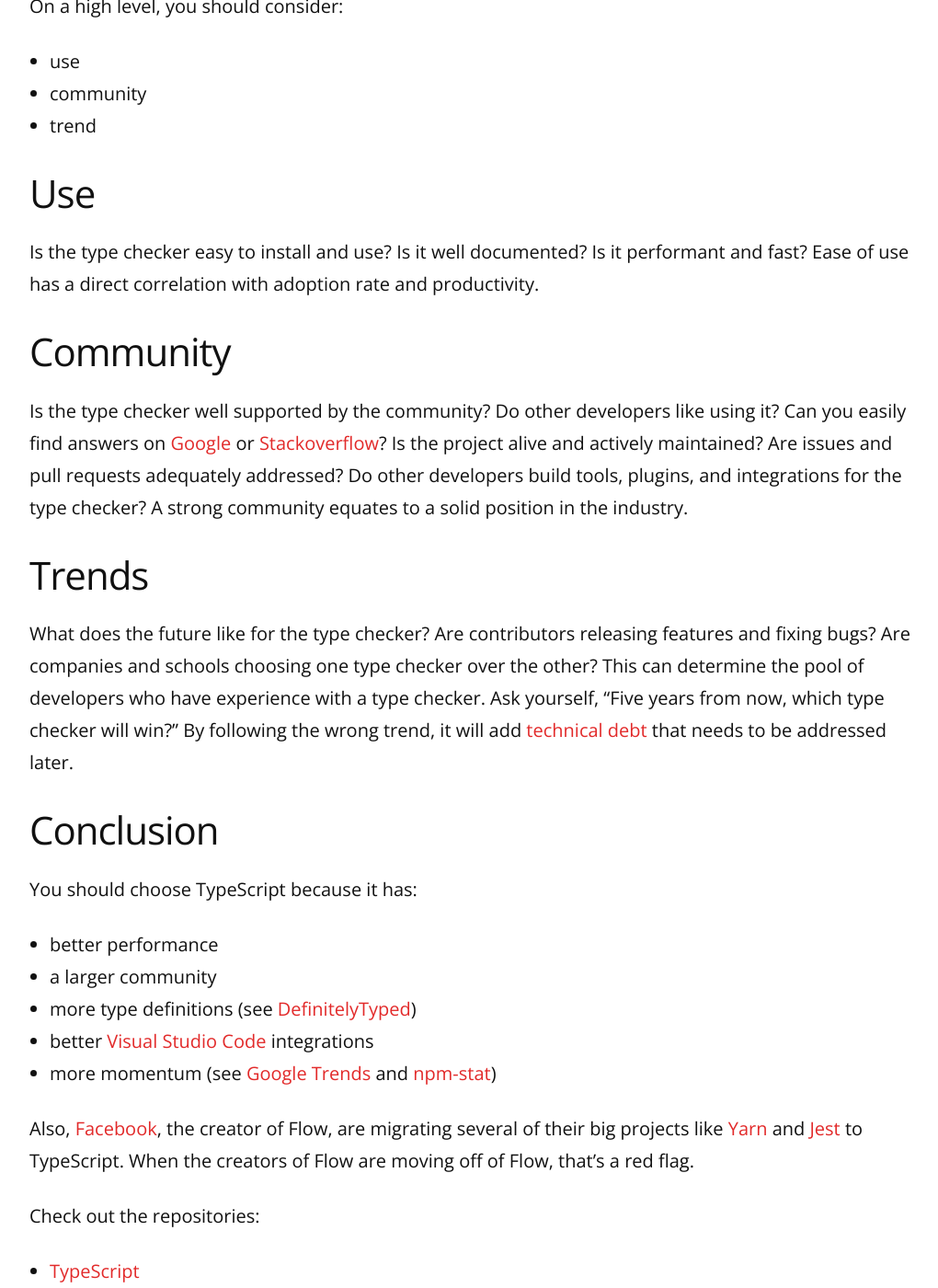
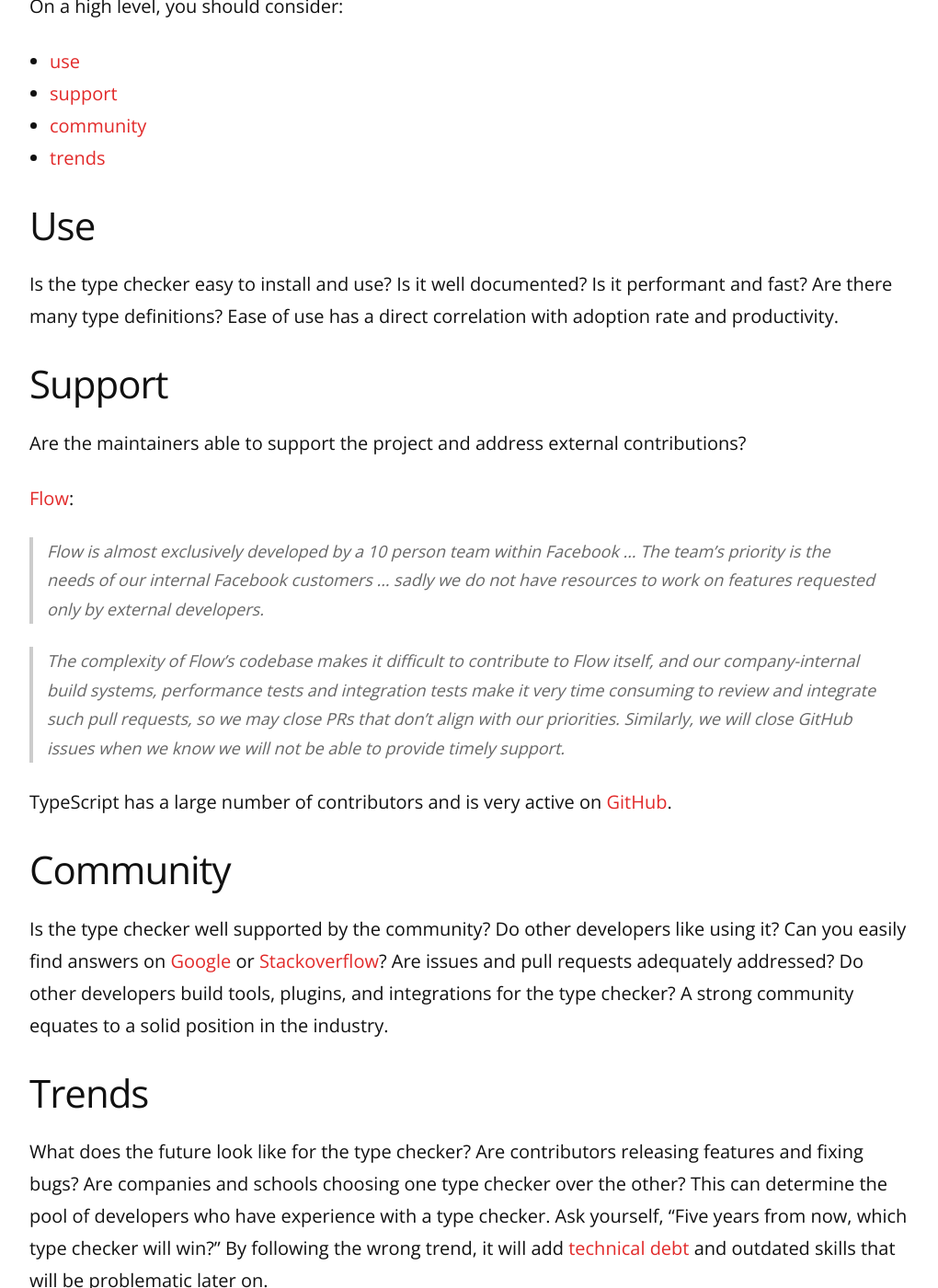
Before and after one commit to remarkablemark/remarkablemark.github.io, a Jekyll site: the page built from _posts/2021/2021-02-12-typescript-versus-flow.md, in a window 1280 px wide and 1400 px high, scrolled down 378 px. Shown: the whole window at 92% size, without its empty margins (128-1148 px from the left). Built offline with Jekyll 4.4.1, drawn with Linux system fonts in a browser that asks for light colours; comment, search, counter and statistics services are not loaded; some of the changed text lies outside the part shown.

Commit message:
feat(posts): update "TypeScript vs Flow"
Post: 2021-02-12-typescript-versus-flow.md

Add support section and additional resources.

```diff
--- a/_posts/2021/2021-02-12-typescript-versus-flow.md
+++ b/_posts/2021/2021-02-12-typescript-versus-flow.md
@@ -12,35 +13,56 @@
 
 On a high level, you should consider:
 
-- use
-- community
-- trend
+- [use](#usage)
+- [support](#support)
+- [community](#community)
+- [trends](#trends)
 
 ## Use
 
-Is the type checker easy to install and use? Is it well documented? Is it performant and fast? Ease of use has a direct correlation with adoption rate and productivity.
+Is the type checker easy to install and use? Is it well documented? Is it performant and fast? Are there many type definitions? Ease of use has a direct correlation with adoption rate and productivity.
+
+## Support
+
+Are the maintainers able to support the project and address external contributions?
+
+[Flow](https://medium.com/flow-type/clarity-on-flows-direction-and-open-source-engagement-e721a4eb4d8b):
+
+> Flow is almost exclusively developed by a 10 person team within Facebook ... The team’s priority is the needs of our internal Facebook customers ... sadly we do not have resources to work on features requested only by external developers.
+
+> The complexity of Flow’s codebase makes it difficult to contribute to Flow itself, and our company-internal build systems, performance tests and integration tests make it very time consuming to review and integrate such pull requests, so we may close PRs that don’t align with our priorities. Similarly, we will close GitHub issues when we know we will not be able to provide timely support.
+
+TypeScript has a large number of contributors and is very active on [GitHub](https://github.com/microsoft/TypeScript).
 
 ## Community
 
-Is the type checker well supported by the community? Do other developers like using it? Can you easily find answers on [Google](https://www.google.com/) or [Stackoverflow](https://stackoverflow.com/)? Is the project alive and actively maintained? Are issues and pull requests adequately addressed? Do other developers build tools, plugins, and integrations for the type checker? A strong community equates to a solid position in the industry.
+Is the type checker well supported by the community? Do other developers like using it? Can you easily find answers on [Google](https://www.google.com/) or [Stackoverflow](https://stackoverflow.com/)? Are issues and pull requests adequately addressed? Do other developers build tools, plugins, and integrations for the type checker? A strong community equates to a solid position in the industry.
 
 ## Trends
 
-What does the future like for the type checker? Are contributors releasing features and fixing bugs? Are companies and schools choosing one type checker over the other? This can determine the pool of developers who have experience with a type checker. Ask yourself, "Five years from now, which type checker will win?" By following the wrong trend, it will add [technical debt](https://en.wikipedia.org/wiki/Technical_debt) that needs to be addressed later.
+What does the future look like for the type checker? Are contributors releasing features and fixing bugs? Are companies and schools choosing one type checker over the other? This can determine the pool of developers who have experience with a type checker. Ask yourself, "Five years from now, which type checker will win?" By following the wrong trend, it will add [technical debt](https://en.wikipedia.org/wiki/Technical_debt) and outdated skills that will be problematic later on.
 
 ## Conclusion
 
 You should choose TypeScript because it has:
 
 - better performance
-- a larger community
+- great support
+- a large community
 - more type definitions (see [DefinitelyTyped](https://github.com/DefinitelyTyped/DefinitelyTyped))
 - better [Visual Studio Code](https://code.visualstudio.com/) integrations
 - more momentum (see [Google Trends](https://trends.google.com/trends/explore?date=today%205-y&q=%2Fm%2F0n50hxv,facebook%20flow%20%2B%20flow%20language%20%2B%20flowtype,%2Fm%2F0hjc5m0,%2Fm%2F03yb8hb,%2Fm%2F0h52xr1) and [npm-stat](https://npm-stat.com/charts.html?package=babel-core&package=typescript&package=flow-bin&from=2015-01-01))
 
 Also, [Facebook](https://www.facebook.com/), the creator of Flow, are migrating several of their big projects like [Yarn](https://github.com/yarnpkg/yarn) and [Jest](https://github.com/facebook/jest) to TypeScript. When the creators of Flow are moving off of Flow, that's a red flag.
 
-Check out the repositories:
+## Resources
+
+Repositories:
 
 - [TypeScript](https://github.com/microsoft/TypeScript)
 - [Flow](https://github.com/facebook/flow)
+
+Sites:
+
+- [TypeScript](https://www.typescriptlang.org/)
+- [Flow](https://flow.org/)
```
Also changed, not shown: other parts of _posts/2021/2021-02-12-typescript-versus-flow.md (+1 -0 lines).
